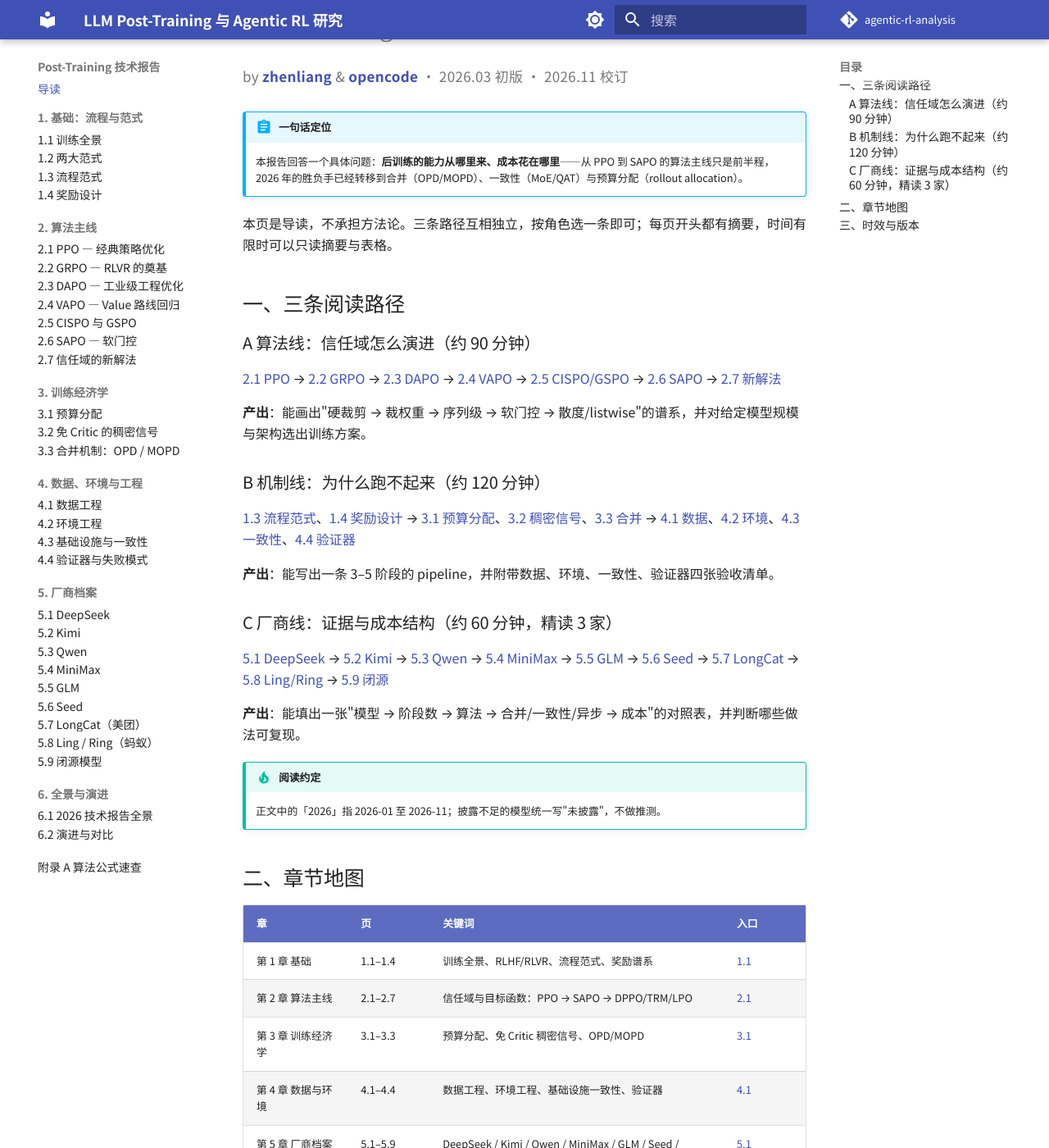
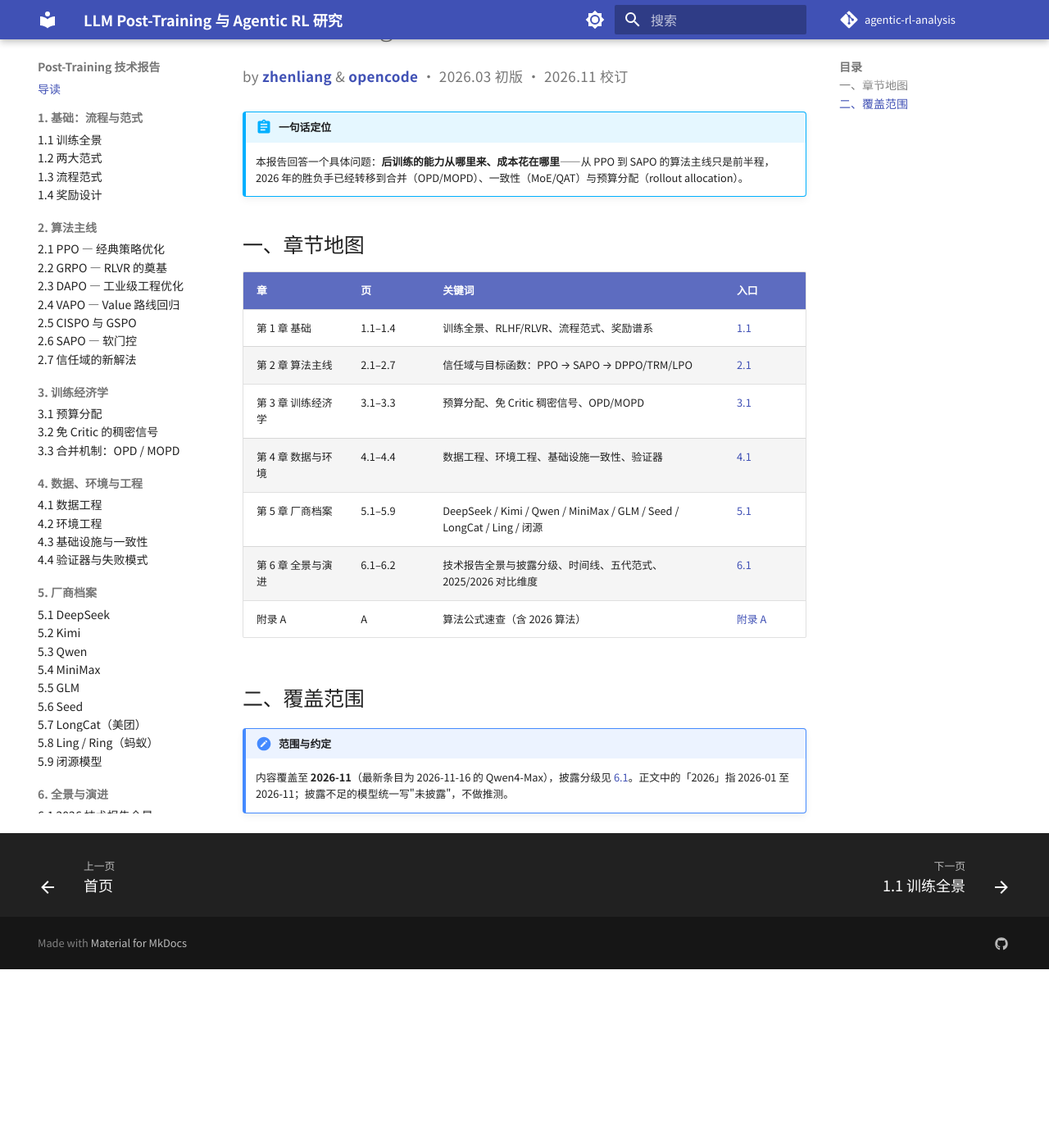
Before and after one commit to XavierZhang2002/agentic-rl-analysis, an MkDocs documentation site: the page built from docs/post-training/index.md, in a window 1280 px wide and 1400 px high, scrolled down 221 px. Shown: the whole window at 82% size. Built offline with MkDocs 1.6.1 and Material for MkDocs 9.7.7, drawn with Linux system fonts in a browser that asks for light colours; comment, search, counter and statistics services are not loaded; after the commit the page ends 1403 px from its top, so only the background shows below that; some of the changed text lies outside the part shown.

Commit message:
docs: 导读删除三条阅读路径与产出表述，只保留章节地图与覆盖范围

```diff
--- a/docs/post-training/index.md
+++ b/docs/post-training/index.md
@@ -1,6 +1,6 @@
 ---
 title: Post-Training 技术报告
-description: 以后训练为中心的技术导读：一句话定位、三条阅读路径、章节地图与版本时效。
+description: 章节索引与内容覆盖范围。
 tags:
   - Post-Training
   - 导读
@@ -14,32 +14,7 @@ tags:
 !!! abstract "一句话定位"
     本报告回答一个具体问题：**后训练的能力从哪里来、成本花在哪里**——从 PPO 到 SAPO 的算法主线只是前半程，2026 年的胜负手已经转移到合并（OPD/MOPD）、一致性（MoE/QAT）与预算分配（rollout allocation）。
 
-本页是导读，不承担方法论。三条路径互相独立，按角色选一条即可；每页开头都有摘要，时间有限时可以只读摘要与表格。
-
-## 一、三条阅读路径
-
-### A 算法线：信任域怎么演进（约 90 分钟）
-
-[2.1 PPO](ch2/2.1-ppo.md) → [2.2 GRPO](ch2/2.2-grpo.md) → [2.3 DAPO](ch2/2.3-dapo.md) → [2.4 VAPO](ch2/2.4-vapo.md) → [2.5 CISPO/GSPO](ch2/2.5-cispo-gspo.md) → [2.6 SAPO](ch2/2.6-sapo.md) → [2.7 新解法](ch2/2.7-trust-region-2026.md)
-
-**产出**：能画出"硬裁剪 → 裁权重 → 序列级 → 软门控 → 散度/listwise"的谱系，并对给定模型规模与架构选出训练方案。
-
-### B 机制线：为什么跑不起来（约 120 分钟）
-
-[1.3 流程范式](ch1/1.3-pipeline-paradigms.md)、[1.4 奖励设计](ch1/1.4-reward-lineage.md) → [3.1 预算分配](ch3/3.1-rollout-allocation.md)、[3.2 稠密信号](ch3/3.2-dense-signal.md)、[3.3 合并](ch3/3.3-merging-opd-mopd.md) → [4.1 数据](ch4/4.1-data-engineering.md)、[4.2 环境](ch4/4.2-environment.md)、[4.3 一致性](ch4/4.3-infra-consistency.md)、[4.4 验证器](ch4/4.4-verifier-failures.md)
-
-**产出**：能写出一条 3–5 阶段的 pipeline，并附带数据、环境、一致性、验证器四张验收清单。
-
-### C 厂商线：证据与成本结构（约 60 分钟，精读 3 家）
-
-[5.1 DeepSeek](ch5/5.1-deepseek.md) → [5.2 Kimi](ch5/5.2-kimi.md) → [5.3 Qwen](ch5/5.3-qwen.md) → [5.4 MiniMax](ch5/5.4-minimax.md) → [5.5 GLM](ch5/5.5-glm.md) → [5.6 Seed](ch5/5.6-seed.md) → [5.7 LongCat](ch5/5.7-longcat.md) → [5.8 Ling/Ring](ch5/5.8-ling-ring.md) → [5.9 闭源](ch5/5.9-closed-source.md)
-
-**产出**：能填出一张"模型 → 阶段数 → 算法 → 合并/一致性/异步 → 成本"的对照表，并判断哪些做法可复现。
-
-!!! tip "阅读约定"
-    正文中的「2026」指 2026-01 至 2026-11；披露不足的模型统一写"未披露"，不做推测。
-
-## 二、章节地图
+## 一、章节地图
 
 | 章 | 页 | 关键词 | 入口 |
 |---|---|---|---|
@@ -51,7 +26,7 @@ tags:
 | 第 6 章 全景与演进 | 6.1–6.2 | 技术报告全景与披露分级、时间线、五代范式、2025/2026 对比维度 | [6.1](ch6/6.1-overview-2026.md) |
 | 附录 A | A | 算法公式速查（含 2026 算法） | [附录 A](appendix/a-cheatsheet.md) |
 
-## 三、时效与版本
+## 二、覆盖范围
 
-!!! note "覆盖范围"
-    内容覆盖至 **2026-11**（最新条目为 2026-11-16 的 Qwen4-Max）；披露分级见 [6.1](ch6/6.1-overview-2026.md)。
+!!! note "范围与约定"
+    内容覆盖至 **2026-11**（最新条目为 2026-11-16 的 Qwen4-Max），披露分级见 [6.1](ch6/6.1-overview-2026.md)。正文中的「2026」指 2026-01 至 2026-11；披露不足的模型统一写"未披露"，不做推测。
```
